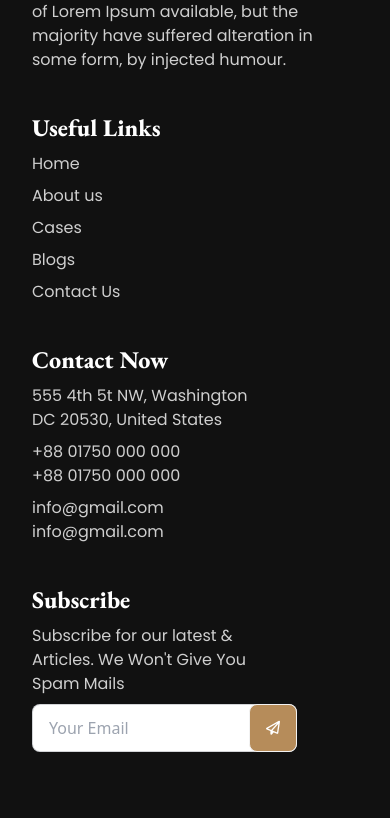
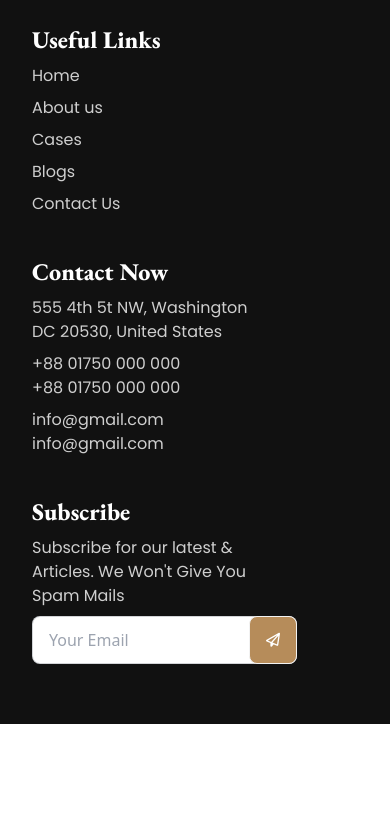
Before and after one commit to S-a-b-b-i-R/LegalSolution, a plain HTML site: page index.html in a window 390 px wide. Shown: the part 7627-8445 px from the top of the page. After the commit the page ends 8351 px from the top, so only its background shows below. Drawn offline with nearby package versions, Linux system fonts and the light colour scheme.

Commit message:
fixed footer padding issue

```diff
--- a/index.html
+++ b/index.html
@@ -439,7 +439,7 @@
 
     </section>
     <!-- footer -->
-    <section class="bg-footerColor py-32">
+    <section class="bg-footerColor py-10 md:py-32">
         <footer class="footer max-w-screen-xl mx-auto px-8 md:px-16 lg:px-24 py-5 text-neutral-content">
             <div>
                 <img src="./images/logo.png" alt="">
```
